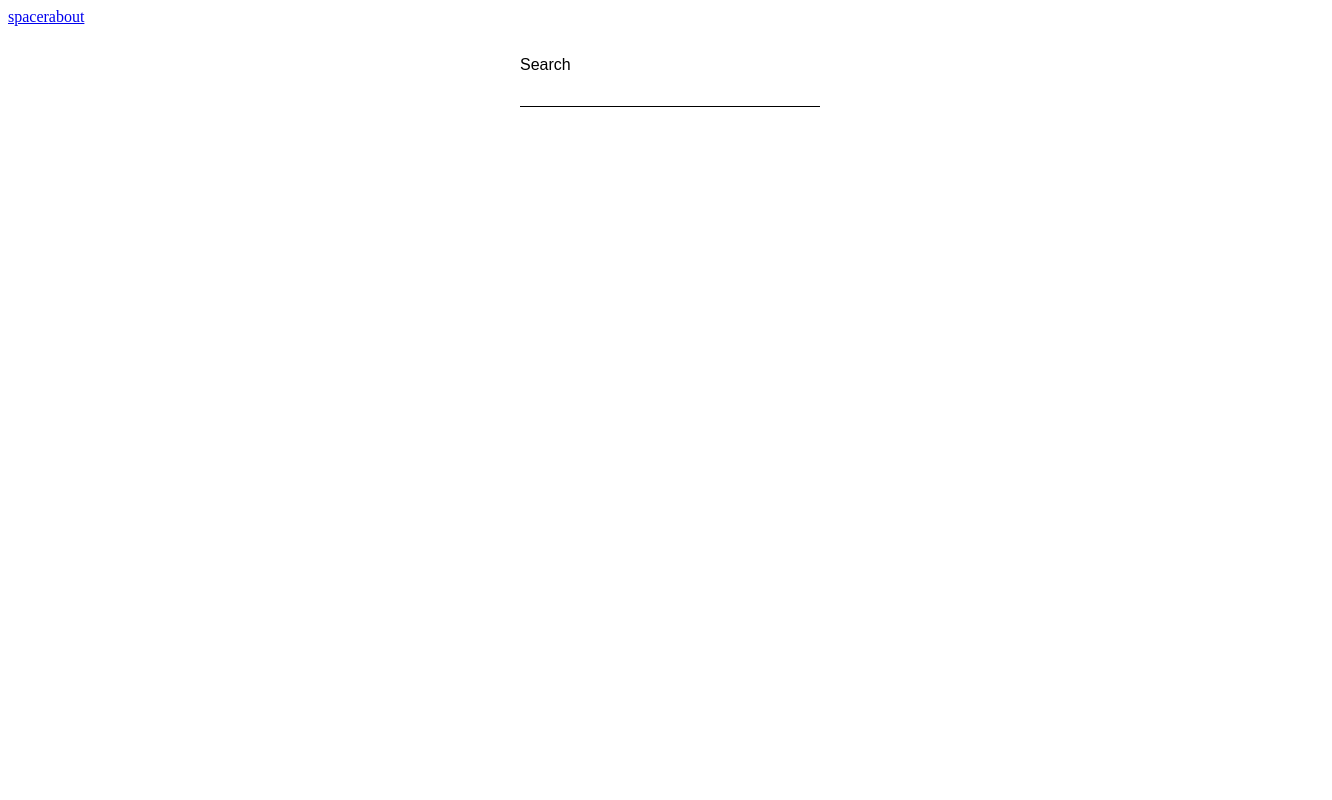
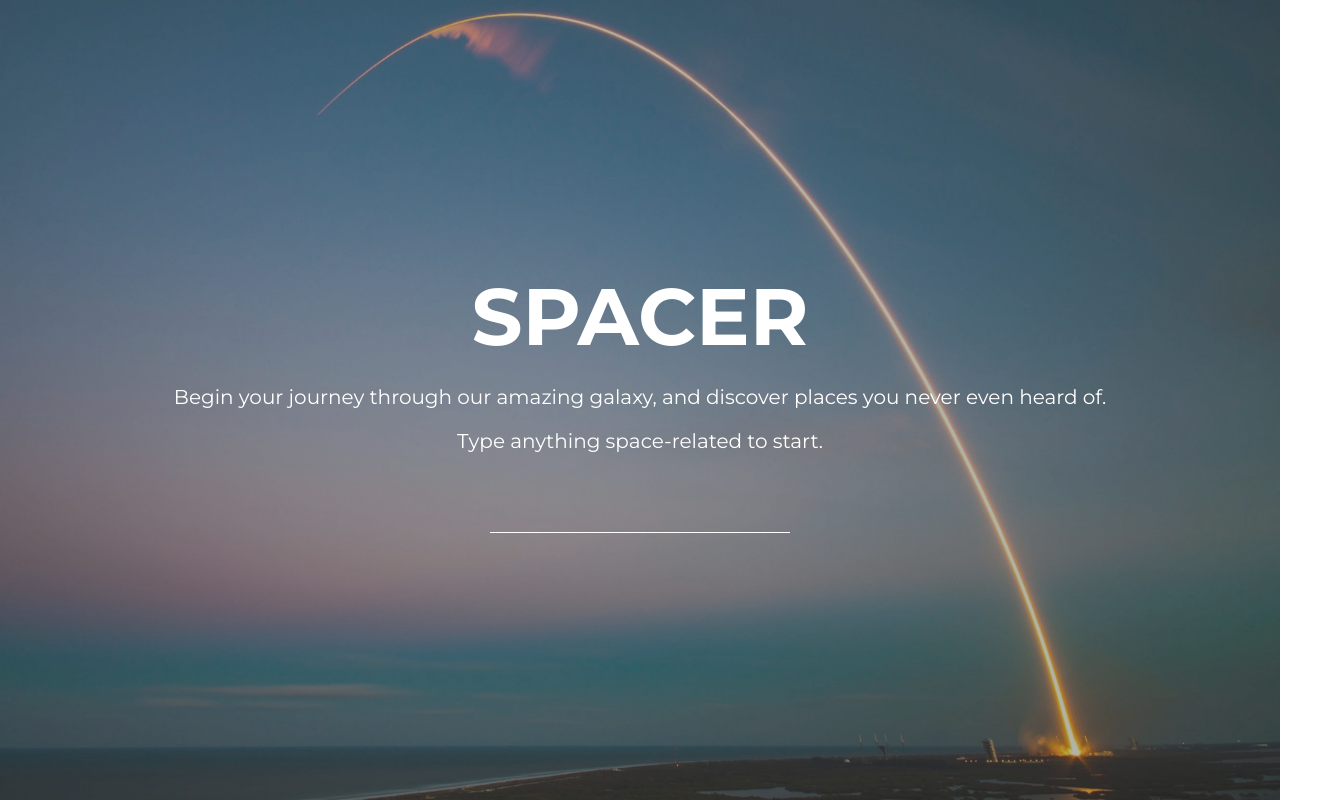
Before and after one commit to ddamian97/vue-spacer, a Vue app: page /#/ in a window 1280 px wide. Shown: the whole page, 1332 px wide, since content can reach past the window. Built offline with nearby package versions, Linux system fonts and the light colour scheme.

Commit message:
Add basic styles for app

```diff
--- a/src/App.vue
+++ b/src/App.vue
@@ -1,13 +1,23 @@
 <template>
   <div class="app">
     <div class="nav">
-      <router-link to="/">spacer</router-link>
-      <router-link to="/about">about</router-link>
+<!--      <router-link to="/">spacer</router-link>-->
+<!--      <router-link to="/about">about</router-link>-->
     </div>
     <router-view/>
   </div>
 </template>
 
 <style lang="scss">
-
+@import url('https://fonts.googleapis.com/css2?family=Montserrat:ital,wght@0,100;0,200;0,300;0,400;0,500;0,600;0,700;0,800;0,900;1,100;1,200;1,300;1,400;1,500;1,600;1,700;1,800;1,900&display=swap');
+* {
+  box-sizing: border-box;
+  -webkit-font-smoothing: antialiased;
+  -moz-osx-font-smoothing: grayscale;
+}
+body{
+  font-family: 'Montserrat', sans-serif;
+  margin: 0;
+  padding: 0;
+}
 </style>
--- /dev/null
+++ b/src/components/Claim.vue
@@ -0,0 +1,49 @@
+<template>
+  <div class="claimWrapper">
+    <h1 class="claim">SPACER</h1>
+    <p class="subclaim">
+      Begin your journey through our amazing galaxy,
+      and discover places you never even heard of.
+    </p>
+    <p class="subclaim">
+      Type anything space-related to start.
+    </p>
+  </div>
+</template>
+
+<script>
+export default {
+  name: 'Claim',
+};
+</script>
+
+<style scoped lang="scss">
+.claimWrapper{
+  text-align: center;
+  display: flex;
+  flex-direction: column;
+  justify-content: center;
+  align-items: center;
+  color: #ffffff;
+  width: 100%;
+  margin: 0 auto;
+  @media (max-width: 768px) {
+    max-width: 600px;
+  }
+  .claim{
+    margin: 0;
+    font-size: 80px;
+    @media (max-width: 768px) {
+      font-size: 50px;
+    }
+  }
+  .subclaim{
+    margin: 20px 0 0 0;
+    font-weight: 400;
+    font-size: 20px;
+    @media (max-width: 768px) {
+      font-size: 18px;
+    }
+  }
+}
+</style>
--- /dev/null
+++ b/src/components/HeroImage.vue
@@ -0,0 +1,33 @@
+<template>
+  <div class="heroImageWrapper"></div>
+</template>
+
+<script>
+export default {
+  name: 'HeroImage',
+};
+</script>
+
+<style scoped lang="scss">
+.heroImageWrapper{
+  position: fixed;
+  width: 100%;
+  height: 100vh;
+  z-index: -1;
+  top: 0;
+  background-image: url("../assets/heroimage.jpg");
+  background-repeat: no-repeat;
+  background-size: cover;
+  background-position: 80% 0;
+  &:after{
+    position: absolute;
+    top: 0;
+    left: 0;
+    content: '';
+    z-index: 1;
+    width: 100%;
+    height: 100vh;
+    background-color: rgba(0, 0, 0, 0.3);
+  }
+}
+</style>
--- /dev/null
+++ b/src/components/SearchInput.vue
@@ -0,0 +1,45 @@
+<template>
+    <input
+      type="text"
+      id="search"
+      name="search"
+      :value="value"
+      @input="handleChange"
+    >
+</template>
+
+<script>
+export default {
+  name: 'SearchInput',
+  props: {
+    value: {
+      type: String,
+      required: true,
+    },
+  },
+  methods: {
+    handleChange(e) {
+      this.$emit('input', e.target.value);
+    },
+  },
+};
+</script>
+
+<style scoped lang="scss">
+  input{
+    margin-top: 50px;
+    width: 300px;
+    height: 30px;
+    color: #ffffff;
+    text-align: center;
+    font-size: 18px;
+    border: 0;
+    background: none;
+    border-bottom: 1px solid #ffffff;
+    transition: border-color .5s;
+    &:focus{
+      outline: none;
+      border-color: #000000;
+    }
+  }
+</style>
--- a/src/router/index.js
+++ b/src/router/index.js
@@ -1,7 +1,6 @@
 import Vue from 'vue';
 import VueRouter from 'vue-router';
 import Search from '../views/Search.vue';
-import About from '../views/About.vue';
 
 Vue.use(VueRouter);
 
@@ -11,16 +10,6 @@
     name: 'Search',
     component: Search,
   },
-  {
-    path: '/about',
-    name: 'About',
-    // route level code-splitting
-    // this generates a separate chunk (about.[hash].js) for this route
-    // which is lazy-loaded when the route is visited.
-
-    // component: () => import(/* webpackChunkName: "about" */ '../views/About.vue'),
-    component: About,
-  },
 ];
 
 const router = new VueRouter({
--- a/src/views/About.vue
+++ /dev/null
@@ -1,16 +0,0 @@
-<template>
-<div class="about">
-  <h1>About</h1>
-</div>
-</template>
-
-<script>
-export default {
-  name: 'About',
-
-};
-</script>
-
-<style scoped>
-
-</style>
--- a/src/views/Search.vue
+++ b/src/views/Search.vue
@@ -1,32 +1,27 @@
 <template>
   <div class="wrapper">
-    <div class="search">
-      <label for="search">Search</label>
-      <input
-        type="text"
-        id="search"
-        name="search"
-        v-model="searchValue"
-        @input="handleInput"
-      >
-      <ul>
-        <li v-for="item in results" :key="item.data[0].nasa_id">
-          <p>{{ item.data[0].description }}</p>
-
-        </li>
-      </ul>
-      <div></div>
-    </div>
+    <Claim />
+    <SearchInput v-model="searchValue" @input="handleInput"/>
+    <HeroImage />
   </div>
 </template>
 <script>
 // always use this here in script
 import axios from 'axios';
 import debounce from 'lodash.debounce';
+import Claim from '@/components/Claim.vue';
+import SearchInput from '@/components/SearchInput.vue';
+import HeroImage from '@/components/HeroImage.vue';
 
 const API = 'https://images-api.nasa.gov/search';
 export default {
   name: 'Search',
+  components: {
+    Claim,
+    SearchInput,
+    HeroImage,
+  },
+
   data() {
     return {
       // if we have var in v-model it has to have initial val in data
@@ -36,10 +31,10 @@
   },
   methods: {
     handleInput: debounce(function () {
+      console.log(this.searchValue);
       axios.get(`${API}?q=${this.searchValue}&media_type=image`)
         .then((response) => {
           this.results = response.data.collection.items;
-          console.log(this.results);
         })
         .catch((error) => {
           console.log(error);
@@ -53,21 +48,11 @@
   width: 100%;
   display: flex;
   flex-direction: column;
+  min-height: 100vh;
+  height: 100vh;
   align-items: center;
+  justify-content: center;
   margin: 0;
   padding: 30px;
-  .search{
-    display: flex;
-    flex-direction: column;
-    width: 300px;
-    label{
-      font-family: Montserrat, sans-serif;
-    }
-    input{
-      height: 30px;
-      border: 0;
-      border-bottom: 1px solid black;
-    }
-  }
 }
 </style>
```
